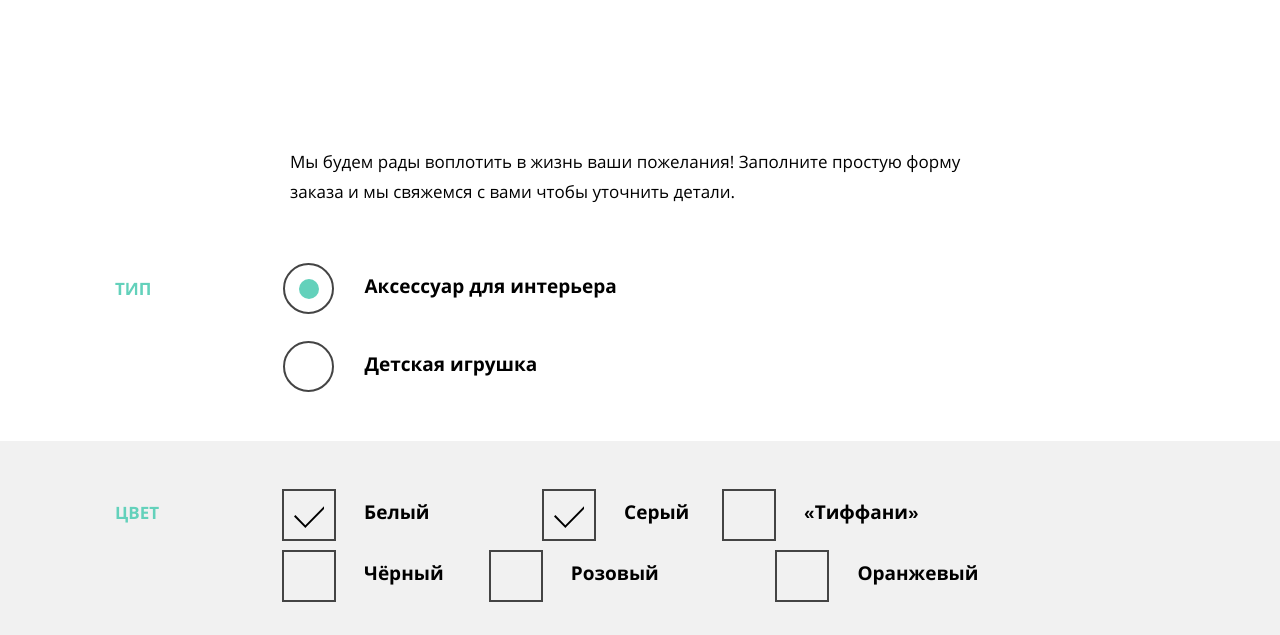
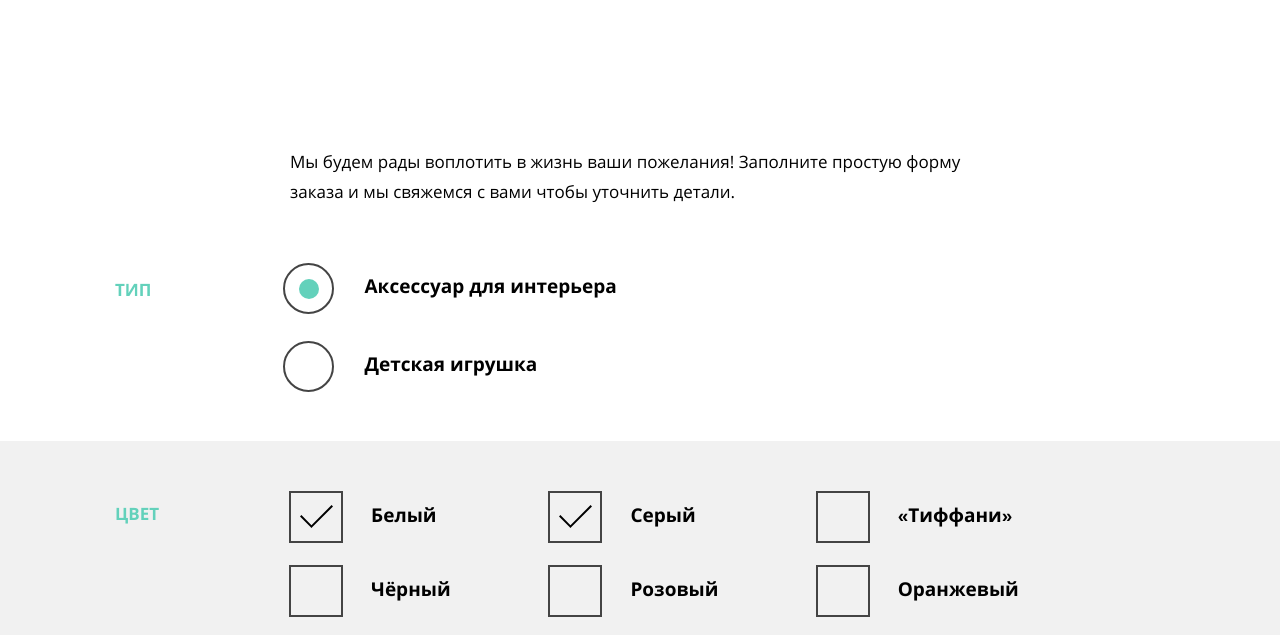
Before and after one commit to angelmer/240330-mishka, a website: page form.html in a window 1280 px wide. Shown: the part 317-952 px from the top of the page. Drawn offline with nearby package versions, Linux system fonts and the light colour scheme; files that its build step writes are made by us from their sources; files whose address does not match are found by name.

Commit message:
correct checkbox

```diff
--- a/form.html
+++ b/form.html
@@ -97,27 +97,27 @@
         <div class="form__color-items">
           <div class="form__color-item">
             <input class="form__color-input" type="checkbox" name="white" checked id="white"/>
-            <label class="form__color-label" for="white">Белый</label>
+            <label class="form__color-label" for="white"></label>
           </div>
           <div class="form__color-item">
             <input class="form__color-input" type="checkbox" name="grey" checked id="grey"/>
-            <label class="form__color-label" for="grey">Серый</label>
+            <label class="form__color-label" for="grey"></label>
           </div>
           <div class="form__color-item">
             <input class="form__color-input" type="checkbox" name="tiffany" id="tiffany"/>
-            <label class="form__color-label" for="tiffany">«Тиффани»</label>
+            <label class="form__color-label" for="tiffany"></label>
           </div>
           <div class="form__color-item">
             <input class="form__color-input" type="checkbox" name="black" id="black"/>
-            <label class="form__color-label" for="black">Чёрный</label>
+            <label class="form__color-label" for="black"></label>
           </div>
           <div class="form__color-item">
             <input class="form__color-input" type="checkbox" name="pink" id="pink"/>
-            <label class="form__color-label" for="pink">Розовый</label>
+            <label class="form__color-label" for="pink"></label>
           </div>
           <div class="form__color-item">
             <input class="form__color-input" type="checkbox" name="orange" id="orange"/>
-            <label class="form__color-label" for="orange">Оранжевый</label>
+            <label class="form__color-label" for="orange"></label>
           </div>
         </div>
       </div>
--- a/less/bloks/form.less
+++ b/less/bloks/form.less
@@ -1,9 +1,9 @@
-.form {
+.form:nth-child(2) {
   padding-top: 22px;
-  padding-bottom: 55px;
 }
 
 .form__title {
+  margin: 0;
   font-size: 17px;
   line-height: 16px;
   color: @brand-color;
@@ -18,11 +18,11 @@
 }
 
 .form__type {
-  padding-top: 10px;
+  padding-top: 25px;
 }
 
 .form__type-items {
-  padding-top: 20px;
+  padding-top: 35px;
 }
 
 .form__type-label {
@@ -62,11 +62,12 @@
 }
 
 .form__color {
-  padding-top: 5px;
+  padding-top: 16px;
 }
 
 .form__color-items {
-  padding-top: 20px;
+  padding-top: 25px;
+  padding-left: 1px;
 }
 
 .form__color-input {
@@ -74,37 +75,58 @@
 }
 
 .form__color-label::before {
-  content: "";
-  width: 36px;
-  height: 35px;
+  font-size: 17px;
+  font-weight: bold;
   position: absolute;
-  top: -10px;
-  left: -64px;
-  border: 2px solid @font-color;
+  top: 6px;
+  left: 60px;
+}
+
+.form__color-item:nth-child(1) .form__color-label::before {
+  content: "Белый";
+}
+
+.form__color-item:nth-child(2) .form__color-label::before {
+  content: "Серый";
+}
+
+.form__color-item:nth-child(3) .form__color-label::before {
+  content: "«Тиффани»";
+}
+
+.form__color-item:nth-child(4) .form__color-label::before {
+  content: "Чёрный";
+}
+
+.form__color-item:nth-child(5) .form__color-label::before {
+  content: "Розовый";
+}
+
+.form__color-item:nth-child(6) .form__color-label::before {
+  content: "Оранжевый";
 }
 
 .form__color-label {
+  position: relative;
   display: block;
-  position: relative;
-  margin-left: 65px;
-  margin-bottom: 43px;
-  font-size: 17px;
-  line-height: 18px;
-  font-weight: bold;
+  width: 40px;
+  height: 39px;
+  margin-bottom: 22px;
+  border: 2px solid @font-color;
+
 }
 
-.form__color-input:checked + .form__color-label::after {
-  content: "";
-  width: 28px;
-  height: 30px;
-  position: absolute;
-  top: -4px;
-  left: -60px;
-  background: url("../img/icon-tick.svg") no-repeat;
+.form__color-input:checked + .form__color-label {
+   background: url("../img/icon-tick.svg") no-repeat;
+  background-position: center;
 }
 
 .form__name-wrapper {
-  padding-top: 15px;
+  padding-top: 30px;
+}
+
+.form__name {
+  padding-top: 10px;
 }
 
 .form__name-label {
@@ -128,6 +150,10 @@
   border-left: none;
 }
 
+.form__phone {
+  padding-top: 5px;
+}
+
 .form__phone-input {
   display: block;
   padding-top: 30px;
@@ -139,7 +165,7 @@
 }
 
 .form__mail {
-  padding-top: 15px;
+  padding-top: 40px;
 }
 
 .form__mail-input {
@@ -153,7 +179,8 @@
 }
 
 .form__additional {
-  padding-top: 20px;
+  padding-top: 48px;
+  padding-bottom: 55px;
 }
 
 .form__additional-input {
@@ -180,6 +207,10 @@
 @media (min-width: 768px) {
   .form {
     padding: 0;
+  }
+
+  .form__title {
+    padding-top: 15px;
   }
 
   .form:nth-child(2) {
@@ -237,30 +268,25 @@
   .form__color {
     display: flex;
     padding-top: 50px;
+    padding-bottom: 11px;
+  }
+
+  .form__color-label::before {
+    top: 10px;
+    left: 80px;
+    font-size: 19px;
   }
 
   .form__color-label {
+    width: 54px;
+    height: 52px;
     font-size: 19px;
-  }
-
-  .form__color-label::before {
-    width: 50px;
-    height: 48px;
-    top: -14px;
-    left: -82px;
-  }
-
-  .form__color-input:checked + .form__color-label::after {
-    width: 30px;
-    height: 30px;
-    top: 2px;
-    left: -70px;
   }
 
   .form__color-items {
     width: 450px;
-    margin-left: 140px;
-    padding-top: 12px;
+    margin-left: 123px;
+    padding-top: 0;
     display: flex;
     justify-content: space-between;
     flex-wrap: wrap;
@@ -268,16 +294,20 @@
 
   .form__color-item {
     flex: 1;
-    margin-bottom: 15px;
+    margin-bottom: 2px;
   }
 
   .form__color-item:nth-child(odd) {
-    margin-right: 80px;
+    margin-right: 180px;
+  }
+
+  .form__color-item:nth-child(even) {
+    margin-right: 106px;
   }
 
   .form__name {
     display: flex;
-    padding-top: 50px;
+    padding-top: 35px;
     padding-bottom: 37px;
   }
 
@@ -296,7 +326,7 @@
 
   .form__name-input {
     width: 375px;
-    margin-top: 13px;
+    margin-top: 15px;
     margin-left: 20px;
     margin-bottom: 10px;
   }
@@ -320,6 +350,7 @@
 
   .form__phone-input {
     width: 75%;
+    margin-top: 25px;
     margin-left: 135px;
     padding-top: 0;
     background: @basic-color;
@@ -386,10 +417,29 @@
 
   .form__color-items {
     width: 700px;
+    margin-left: 129px;
+    margin-bottom: 5px;
   }
 
-  .form__color-item {
+  .form__color-item:nth-child(2n+1) {
     margin: 0;
+  }
+
+  .form__color-item:nth-child(even) {
+    margin: 0;
+  }
+
+  .form__color-item:nth-child(3n+1) {
+    margin-right: 152px;
+  }
+
+  .form__color-item:nth-child(3n+2) {
+    margin-right: 160px;
+  }
+
+  .form__color-item:nth-child(3n+3) {
+    margin: 0;
+    margin-right: 65px;
   }
 
   .form__additional-input {
```
